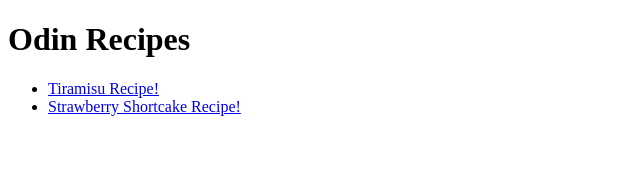
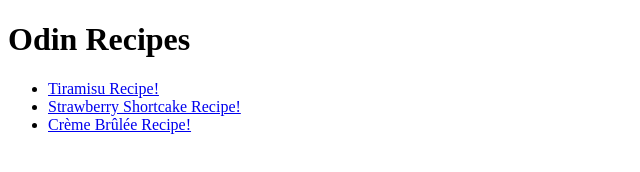
Before and after one commit to juliakoontz/odin-recipes, a plain HTML site: page index.html in a window 1280 px wide. Shown: the whole page, without its empty margins (0-640 px from the left). Drawn offline with Linux system fonts and the light colour scheme.

Commit message:
Add link to creme-brulee.html

```diff
--- a/index.html
+++ b/index.html
@@ -11,6 +11,7 @@
     <ul>
         <li><a href="recipes/tiramisu.html">Tiramisu Recipe!</a></li>
         <li><a href="recipes/strawberry-shortcake.html">Strawberry Shortcake Recipe!</a></li>
+        <li><a href="recipes/creme-brulee.html">Crème Brûlée Recipe!</a></li>
     </ul>
 
 </body>
```
